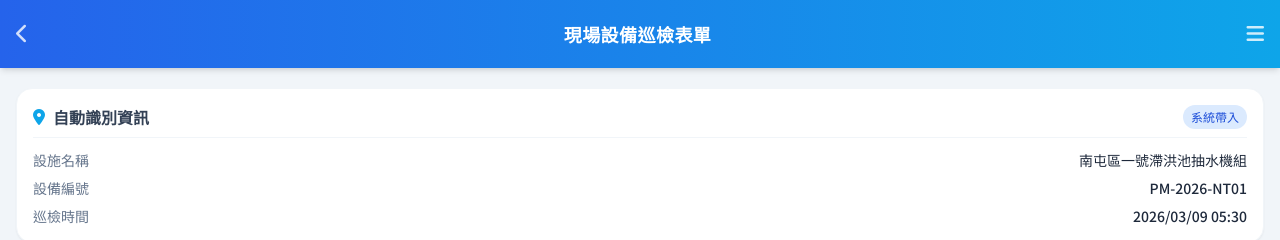
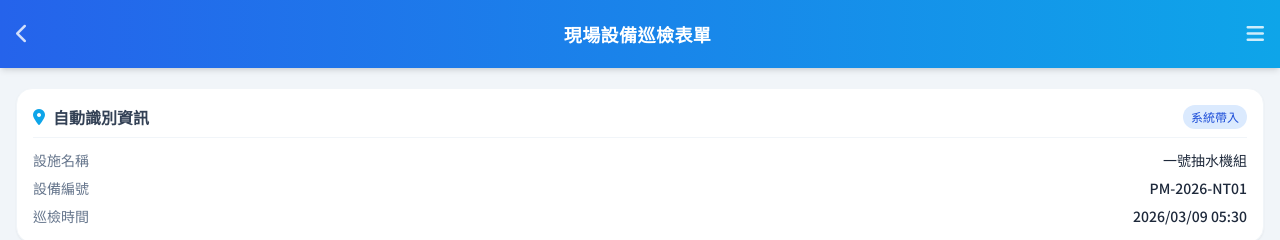
Before and after one commit to Bkkkkkkkkk/web.html, a plain HTML site: page index.html in a window 1280 px wide. Shown: the top 240 px of the page. Drawn offline with nearby package versions, Linux system fonts and the light colour scheme.

Commit message:
Update index.html

```diff
--- a/index.html
+++ b/index.html
@@ -77,7 +77,7 @@
             <div class="space-y-2 text-sm">
                 <div class="flex justify-between">
                     <span class="text-slate-500">設施名稱</span>
-                    <span class="font-medium text-slate-800">南屯區一號滯洪池抽水機組</span>
+                    <span class="font-medium text-slate-800">一號抽水機組</span>
                 </div>
                 <div class="flex justify-between">
                     <span class="text-slate-500">設備編號</span>
@@ -217,4 +217,5 @@
         }
     </script>
 </body>
+
 </html>
```
